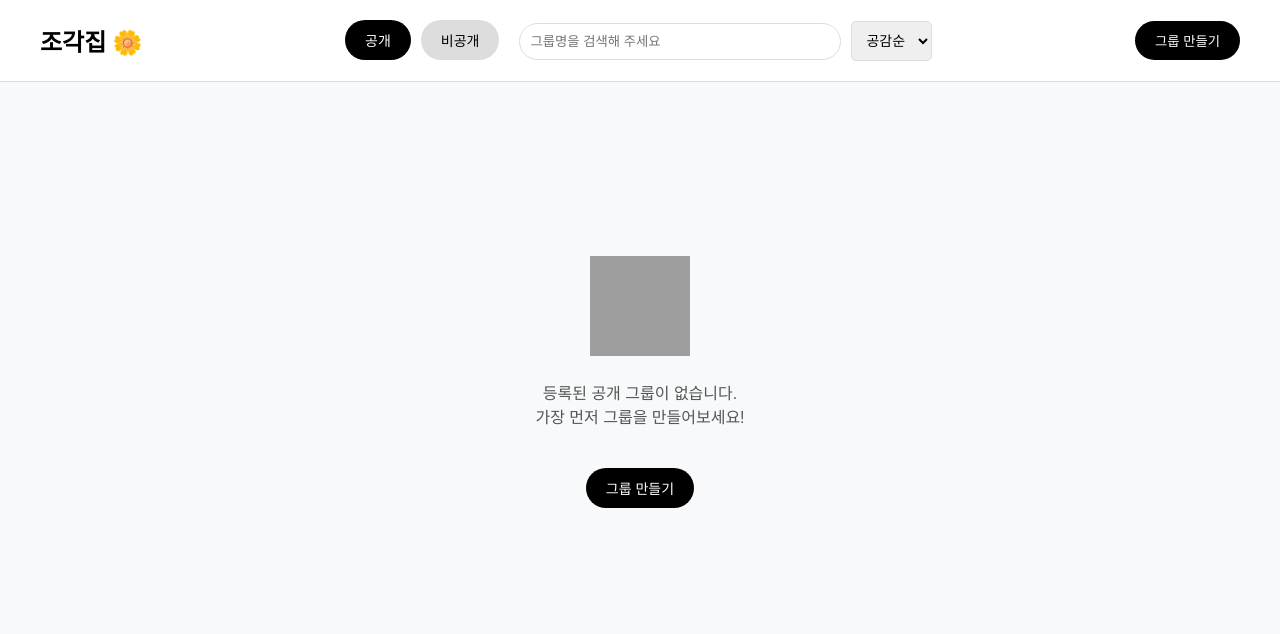
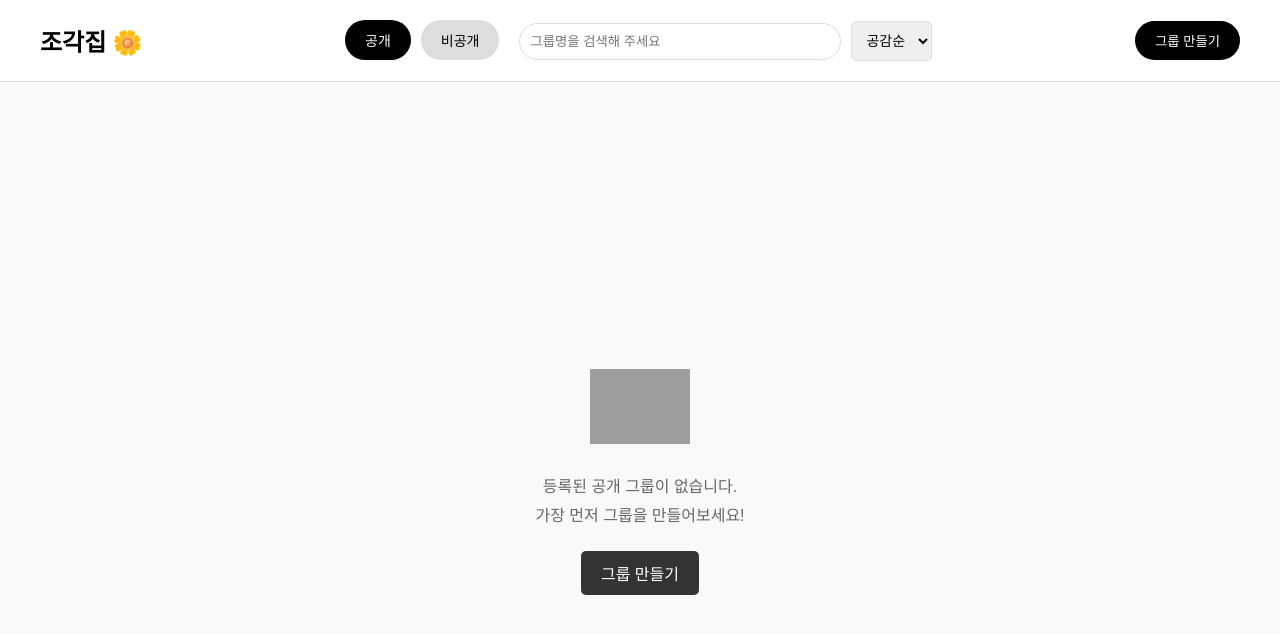
Before and after one commit to codeit-toyproject-five/toyproject_FE, a React (Create React App) app: page / in a window 1280 px wide. Shown: the top 634 px of the page. Built offline with nearby package versions, Linux system fonts and the light colour scheme; grey boxes are pictures that could not be loaded.

Commit message:
feature/그룹,비공개그룹 제작 중

```diff
--- a/src/App.js
+++ b/src/App.js
@@ -1,31 +1,52 @@
+// src/App.js
 import React, { useState } from "react";
 import { BrowserRouter as Router, Route, Routes } from "react-router-dom";
 import Header from "./components/Header";
-import PublicGroupList from "./components/PublicGroupList";
-import PrivateGroupList from "./components/PrivateGroupList";
-import CreateGroup from "./pages/CreateGroup"; // 그룹 만들기 페이지
+import GroupPage from "./pages/GroupPage"; // 공개 그룹 페이지
+import PrivateGroupAccess from "./pages/PrivateGroupAccess"; // 비공개 그룹 접근 페이지 (비밀번호 입력)
+import PrivateGroupPage from "./pages/PrivateGroupPage"; // 비공개 그룹 페이지
+import CreateGroup from "./pages/CreateGroup";
 import GlobalStyle from "./styles/GlobalStyle";
 
 function App() {
-  // 공개/비공개 상태 관리
-  const [isPublic, setIsPublic] = useState(true);
+  const [isPublic, setIsPublic] = useState(true); // 공개/비공개 상태 관리
 
   return (
     <Router>
       <GlobalStyle />
       <Routes>
-        {/* Header가 포함된 페이지 */}
         <Route
           path="/"
           element={
             <>
               <Header isPublic={isPublic} setIsPublic={setIsPublic} />
-              {isPublic ? <PublicGroupList /> : <PrivateGroupList />}
+              {isPublic ? <GroupPage /> : <PrivateGroupAccess />}{" "}
+              {/* 공개 그룹과 비공개 그룹 구분 */}
             </>
           }
         />
-        {/* 그룹 만들기 페이지는 Header 없이 */}
-        <Route path="/create-group" element={<CreateGroup />} />
+        <Route
+          path="/private-group-access"
+          element={<PrivateGroupAccess />} // 헤더 없는 비밀번호 입력 페이지
+        />
+        <Route
+          path="/private-group"
+          element={
+            <>
+              <Header isPublic={false} setIsPublic={setIsPublic} />
+              <PrivateGroupPage />
+            </>
+          }
+        />
+        <Route
+          path="/create-group"
+          element={
+            <>
+              <Header isPublic={true} setIsPublic={setIsPublic} />
+              <CreateGroup />
+            </>
+          }
+        />
       </Routes>
     </Router>
   );
--- a/src/components/PrivateGroupList.js
+++ /dev/null
@@ -1,32 +0,0 @@
-import React from "react";
-import GroupCard from "./GroupCard";
-import {
-  GroupListContainer,
-  EmptyState,
-  EmptyMessage,
-  CreateGroupButton,
-} from "../styles/GroupListStyle";
-
-// 비공개 그룹 가짜 데이터 (데이터 없음)
-const privateGroups = [];
-
-const PrivateGroupList = () => {
-  return (
-    <GroupListContainer>
-      {privateGroups.length > 0 ? (
-        privateGroups.map((group) => <GroupCard key={group.id} group={group} />)
-      ) : (
-        <EmptyState>
-          <EmptyMessage>
-            <img src="/empty-icon.png" alt="empty" />
-            <p>등록된 비공개 그룹이 없습니다.</p>
-            <p>가장 먼저 그룹을 만들어보세요!</p>
-          </EmptyMessage>
-          <CreateGroupButton>그룹 만들기</CreateGroupButton>
-        </EmptyState>
-      )}
-    </GroupListContainer>
-  );
-};
-
-export default PrivateGroupList;
--- a/src/components/PublicGroupList.js
+++ /dev/null
@@ -1,32 +0,0 @@
-import React from "react";
-import GroupCard from "./GroupCard";
-import {
-  GroupListContainer,
-  EmptyState,
-  EmptyMessage,
-  CreateGroupButton,
-} from "../styles/GroupListStyle";
-
-// 공개 그룹 가짜 데이터 (데이터 없음)
-const publicGroups = [];
-
-const PublicGroupList = () => {
-  return (
-    <GroupListContainer>
-      {publicGroups.length > 0 ? (
-        publicGroups.map((group) => <GroupCard key={group.id} group={group} />)
-      ) : (
-        <EmptyState>
-          <EmptyMessage>
-            <img src="/empty-icon.png" alt="empty" />
-            <p>등록된 공개 그룹이 없습니다.</p>
-            <p>가장 먼저 그룹을 만들어보세요!</p>
-          </EmptyMessage>
-          <CreateGroupButton>그룹 만들기</CreateGroupButton>
-        </EmptyState>
-      )}
-    </GroupListContainer>
-  );
-};
-
-export default PublicGroupList;
--- /dev/null
+++ b/src/pages/GroupPage.js
@@ -0,0 +1,44 @@
+// src/pages/GroupPage.js
+import React from "react";
+import { useNavigate } from "react-router-dom";
+import {
+  GroupListContainer,
+  EmptyState,
+  EmptyMessage,
+  CreateGroupButton,
+} from "../styles/GroupPageStyle";
+
+const GroupPage = () => {
+  const navigate = useNavigate();
+
+  const publicGroups = []; // 빈 배열로 공개 그룹이 없다는 것을 가정
+
+  const handleCreateGroup = () => {
+    navigate("/create-group");
+  };
+
+  return (
+    <GroupListContainer>
+      {publicGroups.length > 0 ? (
+        publicGroups.map((group) => (
+          <div key={group.id}>
+            {/* 그룹 카드 컴포넌트 등을 여기에 렌더링 */}
+          </div>
+        ))
+      ) : (
+        <EmptyState>
+          <EmptyMessage>
+            <img src="/empty-icon.png" alt="empty" />
+            <p>등록된 공개 그룹이 없습니다.</p>
+            <p>가장 먼저 그룹을 만들어보세요!</p>
+          </EmptyMessage>
+          <CreateGroupButton onClick={handleCreateGroup}>
+            그룹 만들기
+          </CreateGroupButton>
+        </EmptyState>
+      )}
+    </GroupListContainer>
+  );
+};
+
+export default GroupPage;
--- /dev/null
+++ b/src/pages/PrivateGroupAccess.js
@@ -0,0 +1,45 @@
+// src/pages/PrivateGroupAccess.js
+import React, { useState } from "react";
+import { useNavigate } from "react-router-dom";
+import {
+  PrivateGroupContainer,
+  Title,
+  Description,
+  Input,
+  SubmitButton,
+  Form,
+} from "../styles/PrivateGroupAccessStyle";
+
+const PrivateGroupAccess = () => {
+  const [password, setPassword] = useState("");
+  const navigate = useNavigate();
+
+  const handleSubmit = (e) => {
+    e.preventDefault();
+    if (password === "1234") {
+      navigate("/private-group"); // 비밀번호가 맞으면 비공개 그룹 페이지로 이동
+    } else {
+      alert("비밀번호가 일치하지 않습니다.");
+    }
+  };
+
+  return (
+    <PrivateGroupContainer>
+      <Title>비공개 그룹</Title>
+      <Description>
+        비공개 그룹에 접근하기 위해 비밀번호를 입력하세요.
+      </Description>
+      <Form onSubmit={handleSubmit}>
+        <Input
+          type="password"
+          placeholder="비밀번호 입력"
+          value={password}
+          onChange={(e) => setPassword(e.target.value)}
+        />
+        <SubmitButton type="submit">제출하기</SubmitButton>
+      </Form>
+    </PrivateGroupContainer>
+  );
+};
+
+export default PrivateGroupAccess;
--- /dev/null
+++ b/src/pages/PrivateGroupPage.js
@@ -0,0 +1,41 @@
+// src/pages/PrivateGroupPage.js
+import React from "react";
+import GroupCard from "../components/GroupCard";
+import { GroupListContainer } from "../styles/GroupListStyle";
+
+const PrivateGroupPage = () => {
+  const privateGroups = [
+    {
+      id: 1,
+      title: "비공개 그룹 1",
+      description: "비공개된 그룹입니다.",
+      dDay: 30,
+      likes: 10,
+      comments: 5,
+      views: 500,
+    },
+    {
+      id: 2,
+      title: "비공개 그룹 2",
+      description: "비공개된 그룹입니다.",
+      dDay: 60,
+      likes: 8,
+      comments: 3,
+      views: 200,
+    },
+  ];
+
+  return (
+    <GroupListContainer>
+      {privateGroups.length > 0 ? (
+        privateGroups.map((group) => <GroupCard key={group.id} group={group} />)
+      ) : (
+        <div>
+          <p>등록된 비공개 그룹이 없습니다. 그룹을 만들어보세요!</p>
+        </div>
+      )}
+    </GroupListContainer>
+  );
+};
+
+export default PrivateGroupPage;
--- /dev/null
+++ b/src/styles/GroupPageStyle.js
@@ -0,0 +1,48 @@
+// src/styles/GroupPageStyle.js
+import styled from "styled-components";
+
+export const GroupListContainer = styled.div`
+  display: flex;
+  flex-direction: column;
+  align-items: center;
+  justify-content: center;
+  height: 100vh;
+  background-color: #f9f9f9;
+`;
+
+export const EmptyState = styled.div`
+  display: flex;
+  flex-direction: column;
+  align-items: center;
+  justify-content: center;
+`;
+
+export const EmptyMessage = styled.div`
+  text-align: center;
+  margin-bottom: 20px;
+
+  img {
+    width: 100px;
+    margin-bottom: 20px;
+  }
+
+  p {
+    font-size: 16px;
+    color: #666;
+    margin: 5px 0;
+  }
+`;
+
+export const CreateGroupButton = styled.button`
+  background-color: #333;
+  color: white;
+  padding: 10px 20px;
+  border: none;
+  border-radius: 5px;
+  cursor: pointer;
+  font-size: 16px;
+
+  &:hover {
+    background-color: #555;
+  }
+`;
--- /dev/null
+++ b/src/styles/PrivateGroupAccessStyle.js
@@ -0,0 +1,53 @@
+// src/styles/PrivateGroupAccessStyle.js
+import styled from "styled-components";
+
+export const PrivateGroupContainer = styled.div`
+  display: flex;
+  flex-direction: column;
+  align-items: center;
+  justify-content: center;
+  height: 100vh;
+  background-color: #f9f9f9;
+`;
+
+export const Title = styled.h1`
+  font-size: 24px;
+  font-weight: bold;
+  margin-bottom: 10px;
+`;
+
+export const Description = styled.p`
+  font-size: 16px;
+  color: #666;
+  margin-bottom: 20px;
+`;
+
+export const Form = styled.form`
+  display: flex;
+  flex-direction: column;
+  align-items: center;
+`;
+
+export const Input = styled.input`
+  width: 300px;
+  padding: 10px;
+  margin-bottom: 20px;
+  border: 1px solid #ccc;
+  border-radius: 5px;
+  font-size: 16px;
+`;
+
+export const SubmitButton = styled.button`
+  width: 300px;
+  padding: 10px;
+  background-color: #333;
+  color: white;
+  border: none;
+  border-radius: 5px;
+  cursor: pointer;
+  font-size: 16px;
+
+  &:hover {
+    background-color: #555;
+  }
+`;
```
Also changed, not shown: src/components/GroupList.js (deleted, +0 -44 lines), src/components/Header.js (+16 -3 lines).
